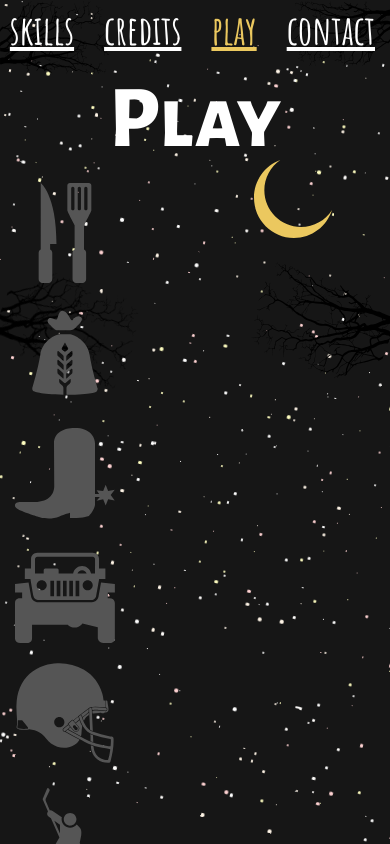
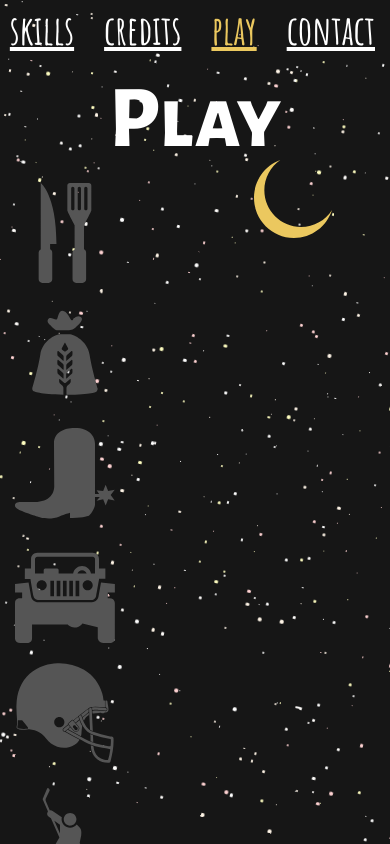
Before and after one commit to snapjay/snapjay.com, a Vue app: page /play/1 in a window 390 px wide. Built offline with nearby package versions, Linux system fonts and the light colour scheme.

Commit message:
Update responsive Update Copy

```diff
--- a/src/assets/styles/styles.scss
+++ b/src/assets/styles/styles.scss
@@ -40,6 +40,9 @@ a.router-link-active {
 
 .mt-3 {
   margin-top: 40px;
+}
+.mb-2 {
+  margin-bottom: 20px;
 }
 .full-screen {
   position: relative;
--- a/src/views/Contact.vue
+++ b/src/views/Contact.vue
@@ -5,7 +5,7 @@
                 h1 Lets Be Friends!
                 h2 Dan Shreim
                 p I am currently based in Toronto, Canada.
-                p Thanks for taking the time to view my site; #[br] If you'd like to hire me or want to learn more, please make contact:
+                p Thank-you for taking the time to view my site; #[br] If you'd like to see my code; please checkout my #[a(href='http://github.com/snapjay', target='_blank') Github]. #[br] If you'd like to hire me or want to learn more, please make contact:
                 .row.mt-3
                     .col-md
                         .text-center
--- a/src/views/Credits.vue
+++ b/src/views/Credits.vue
@@ -27,17 +27,17 @@
                                 li Lonley Planet
                         .col-md
                             h2 Books
-                            p I have worked as the technical writer for #[abbr(title='MongoDB, Express.js, AngularJS, and Node.js') MEAN] stack books.
+                            p I have worked as the technical editor for #[abbr(title='MongoDB, Express.js, AngularJS, and Node.js') MEAN] stack books.
                             .row
                                 .col-md
                                     a(href='https://amzn.to/2ybzwU8', target='_blank')
-                                        img.book(src='/static/img/credits/6551OS_Building-Commerce-Application.jpg', alt='Building an E-Commerce Application with MEAN')
+                                        img.book.mb-2(src='/static/img/credits/6551OS_Building-Commerce-Application.jpg', alt='Building an E-Commerce Application with MEAN')
 
                                 .col-md
                                     a(href='https://amzn.to/2pNHJJD', target='_blank')
-                                        img.book.fluid(src='/static/img/credits/3945OS_4522_M.E.A.N.Blueprints.jpg', alt='MEAN Blueprints')
+                                        img.book.mb-2(src='/static/img/credits/3945OS_4522_M.E.A.N.Blueprints.jpg', alt='MEAN Blueprints')
 
-                            h2.mt-3 Personal Projects
+                            h2 Personal Projects
                             h3 Garage Door
                             p I constructed a #[abbr(title='Internet of Things') IoT] garage opener using a Raspberry Pi.
                             p It has an API, #[a(href='https://github.com/snapjay/garage-door-web-client', target='_blank') Vue], Google Home (#[a(href='https://dialogflow.com/', target='_blank') DialogFlow]), and JAVA #[a(href='https://github.com/snapjay/garage-door-android', target='_blank') Android] client.
--- a/src/views/Play.vue
+++ b/src/views/Play.vue
@@ -4,7 +4,7 @@
             .col-md-12
                 h1 Play
         .row.justify-content-md-center
-            .col-md-1.col-sm-12
+            .col-md-2.col-4
                 .row
                     .col-md-12
                         router-link(:to='{name: "play", params: {active: "cooking"} }', aria-label='Cooking')
@@ -21,7 +21,7 @@
                             svg.icon(viewBox='0 0 100 100')
                                 path(d='M99.728,66.658l-6.564,1.312l-2.497-6.249l-2.499,6.249l-6.561-0.833L84.143,71H80V20.555c0-0.225,0.033-5.7-4.18-10.052   C72.371,6.94,67.027,5,60.21,5c-0.004,0-0.008,0-0.013,0c0,0-0.521,0.117-1.037,0.117C49.524,5.117,39,9.257,39,20.504l0.23,42.155   l0,0c0.004,0.058,0.447,6.167-3.704,10.603C32.173,76.846,26.947,79,19.771,79H6.081c-4.459,0-5.683,1.455-6.015,2.529   c-0.23,0.738-0.476,2.49,2.202,4.331c4.056,2.789,19.453,7.561,20.079,7.758C23.986,94.164,27,95.546,34,95.546v-0.007   c3,0,6.984-0.717,10.494-2.121C50.28,91.104,54,90.161,55,89.782V95h2.56c11.564,0,16.379-2.287,16.578-2.371l0.276-0.264   l0.213-0.283c4.214-4.216,5.217-9.462,5.254-9.682L80,81.969V74h4.832l-3.223,3.873l6.558-1.526l2.499,6.141l2.497-6.301   l6.562,1.284l-4.044-5.406L99.728,66.658z')
 
-            .col-md-5.col-sm-12
+            .col-md-8.col-8
 
                 .info(:class='{active: active === "whoami"}')
                     h2 Who am I?
@@ -60,7 +60,7 @@
                     p I a big fan of country culture.
                     p I listen country music and somehow end up at every country concert or festival that comes to town.
                     p I enjoy summer evening under the stars, tailgates, fires or demolition derby.
-            .col-md-1.col-sm-12
+            .col-md-2.col-4
                 .row
                     .col-md-12
                         router-link(:to='{name: "play", params: {active: "offroad"} }', aria-label='Off Road')
@@ -120,7 +120,6 @@
     }
 
     .icon {
-
         max-width: 100px;
         cursor: pointer;
         margin-bottom: 20px;
--- a/src/views/PlayBackground.vue
+++ b/src/views/PlayBackground.vue
@@ -3,10 +3,10 @@
         snap-night.full-screen
         .moon
             snap-moon
-        img.tree(src='/static/img/play/tree.svg', style='width: 28%;', alt='')
-        img.tree(src='/static/img/play/tree.svg', style='top:280px; transform:rotate(20deg); ', alt='')
-        img.tree(src='/static/img/play/tree.svg', style='transform:rotate(180deg); right:0px; width: 25%;', alt='')
-        img.tree(src='/static/img/play/tree.svg', style='top:280px; transform:rotate(200deg); right:0px;', alt='')
+        img.d-none.d-md-block.tree(src='/static/img/play/tree.svg', style='width: 28%;', alt='')
+        img.d-none.d-md-block.tree(src='/static/img/play/tree.svg', style='top:280px; transform:rotate(20deg); left:-30px; ', alt='')
+        img.d-none.d-md-block.tree(src='/static/img/play/tree.svg', style='transform:rotate(180deg); right:0px; width: 25%;', alt='')
+        img.d-none.d-md-block.tree(src='/static/img/play/tree.svg', style='top:280px; transform:rotate(200deg); right:0px;', alt='')
 </template>
 
 <script>
--- a/src/views/Skills.vue
+++ b/src/views/Skills.vue
@@ -14,6 +14,7 @@
                         h2 Technology
                         ul
                             li Vue.js (and Vuex, Vue Router)
+                            li React (and Redux)
                             li TypeScript
                             li AngularJS
                             li #[abbr(title='Single-page application') SPA]
```
